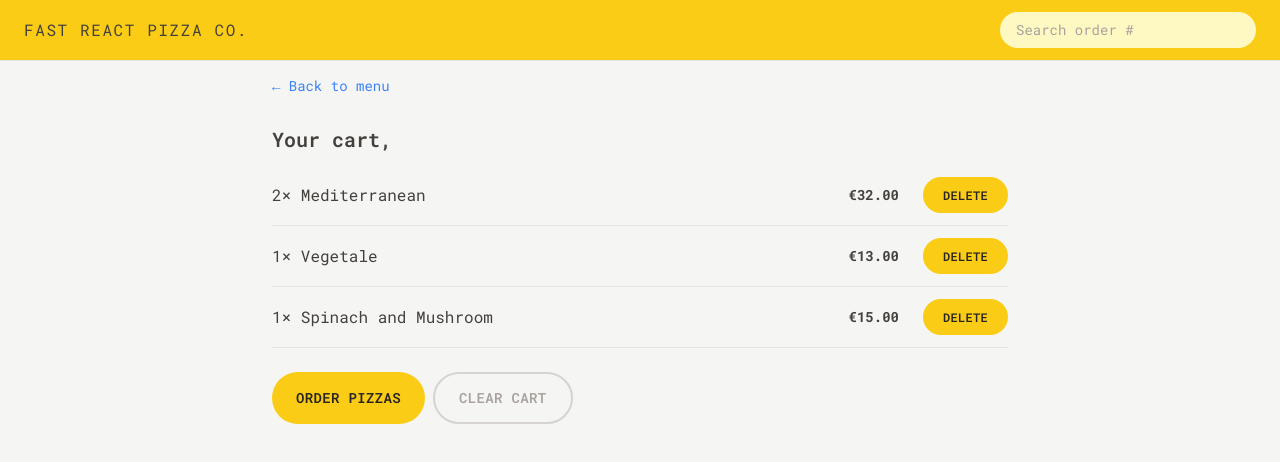
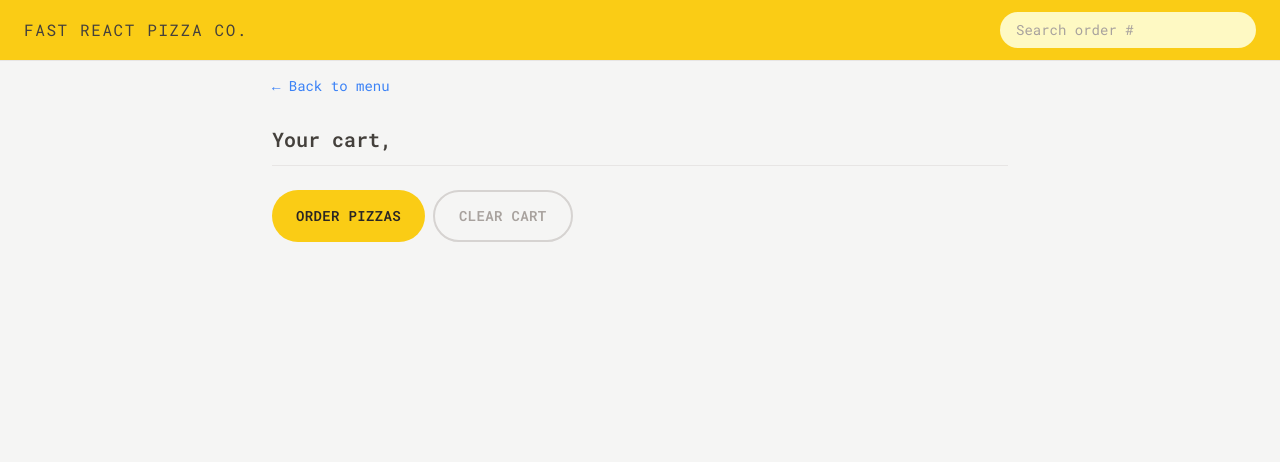
Before and after one commit to Masoud-M/fast-react-pizza, a React (Vite) app: page /cart in a window 1280 px wide. Shown: the top 462 px of the page. Built offline with nearby package versions, Linux system fonts and the light colour scheme.

Commit message:
connected cart page to the cartSlice

```diff
--- a/src/features/cart/Cart.jsx
+++ b/src/features/cart/Cart.jsx
@@ -3,6 +3,7 @@ import LinkButton from "../../ui/LinkButton";
 import Button from "../../ui/Button";
 import CartItem from "./CartItem";
 import { useSelector } from "react-redux";
+import { getCart } from "./cartSlice";
 
 const fakeCart = [
   {
@@ -30,7 +31,7 @@ const fakeCart = [
 
 function Cart() {
   const username = useSelector((state) => state.user.username);
-  const cart = fakeCart;
+  const cart = useSelector(getCart);
 
   return (
     <div className="px-4 py-3">
--- a/src/features/cart/cartSlice.js
+++ b/src/features/cart/cartSlice.js
@@ -58,6 +58,8 @@ export const {
 
 export default cartSlice.reducer;
 
+export const getCart = (state) => state.cart.cart;
+
 // using the selector hook to access the cart slice state then going into the cart array to use the reduce function in order to calculate the total quantity of he items inside of the cart
 export const getTotalCartQuantity = (state) =>
   state.cart.cart.reduce((sum, item) => sum + item.quantity, 0);
@@ -65,3 +67,5 @@ export const getTotalCartQuantity = (state) =>
 
 export const getTotalCartPrice = (state) =>
   state.cart.cart.reduce((sum, item) => sum + item.totalPrice, 0);
+
+// using selectors like this can make performance issues in larger apps, to avoid it, search for "reselect" in redux
```
